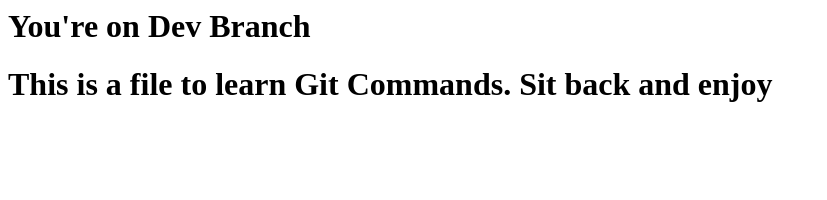
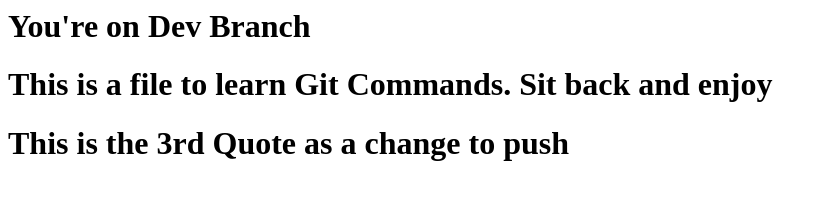
Before and after one commit to JesseND/firstGitRepo, a plain HTML site: page index.html in a window 1280 px wide. Shown: the whole page, without its empty margins (0-827 px from the left). Drawn offline with Linux system fonts and the light colour scheme.

Commit message:
added 3rd quote

```diff
--- a/index.html
+++ b/index.html
@@ -2,5 +2,6 @@
 <body>
      <h1>You're on Dev Branch</h1>
      <h1>This is a file to learn Git Commands. Sit back and enjoy</h1>
+     <h1>This is the 3rd Quote as a change to push</h1>
 </body>
 </html>
```
